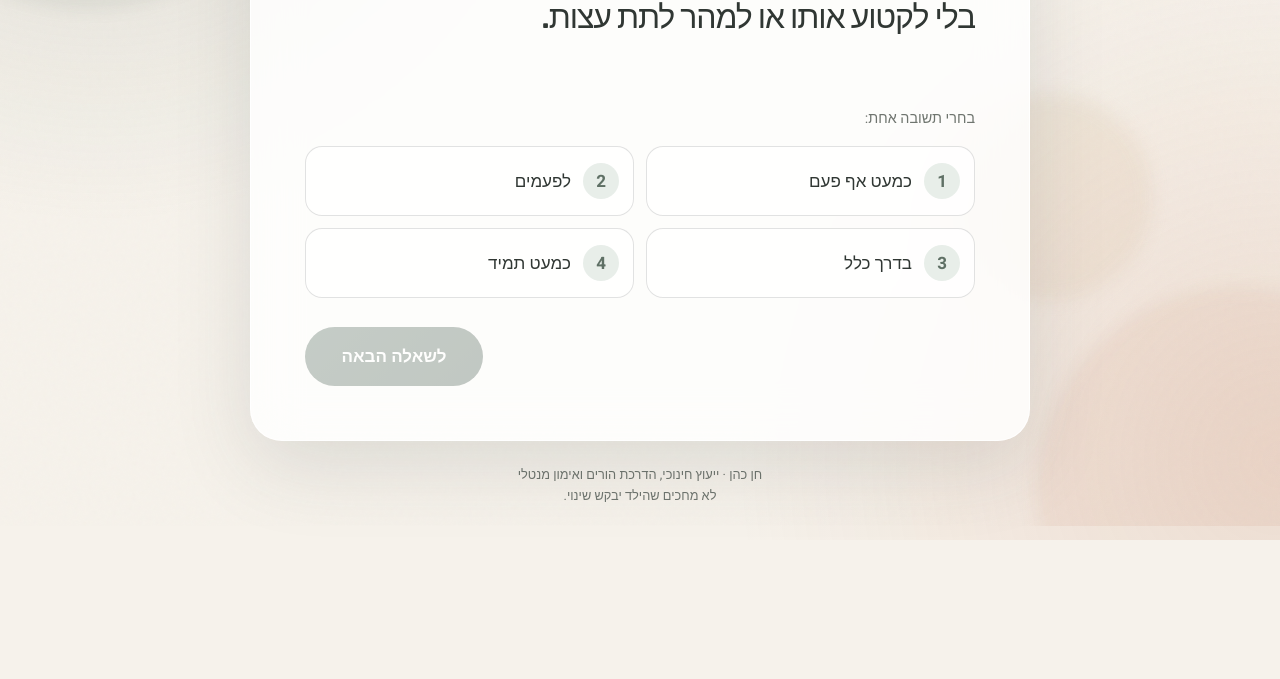
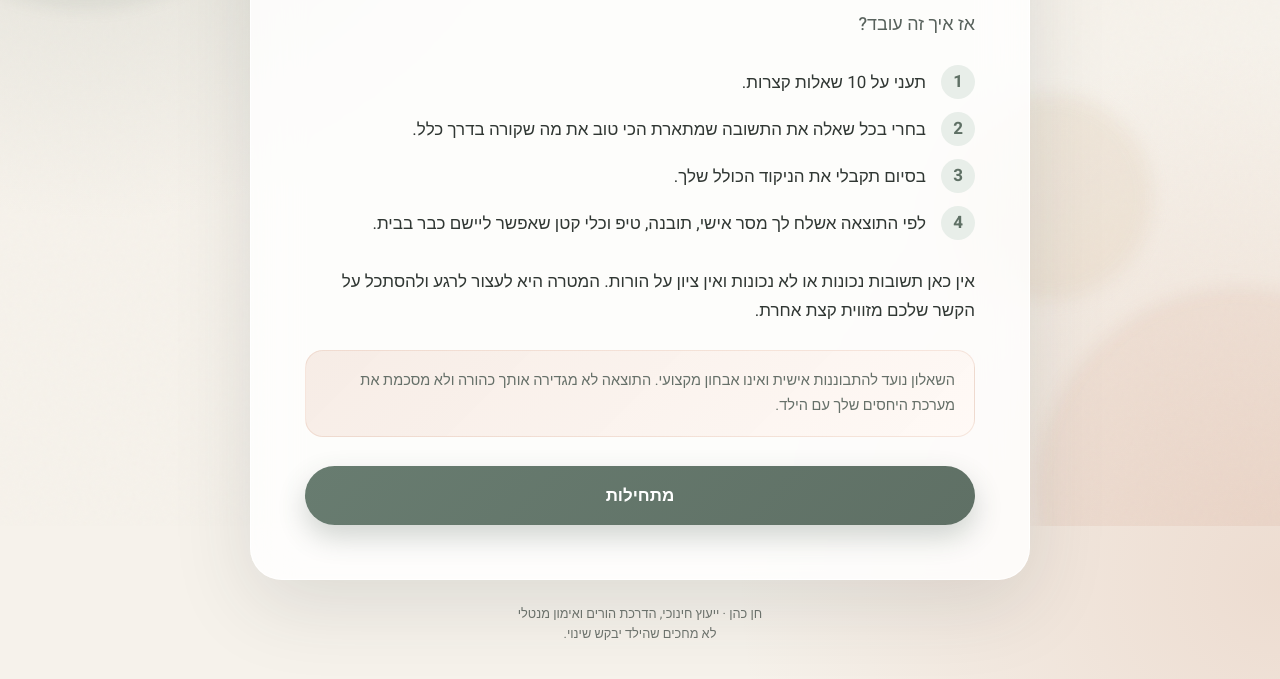
Before and after one commit to orcohen16-lang/chen-connection-webapp, a plain HTML site: page index.html in a window 1280 px wide. Shown: the part 274-953 px from the top of the page. Before the commit the page ends 814 px from the top, so only its background shows below. Drawn offline with Linux system fonts and the light colour scheme.

Commit message:
Restore quiz instructions and reset completed sessions

```diff
--- a/app.js
+++ b/app.js
@@ -46,12 +46,12 @@ const outcomes = [
 ];
 
 const config = window.CHEN_APP_CONFIG || {};
-const storageKey = "chen-connection-journey-v1";
+const storageKey = "chen-connection-journey-v2";
 const reducedMotion = window.matchMedia("(prefers-reduced-motion: reduce)").matches;
 
 let current = 0;
 let answers = Array(questions.length).fill(null);
-let activeScreen = "quiz";
+let activeScreen = "instructions";
 let toastTimer;
 let processingTimer;
 let questionTransitionTimer;
@@ -274,15 +274,12 @@ function restoreProgress() {
     if (!stored || !Array.isArray(stored.answers) || stored.answers.length !== questions.length) return false;
     answers = stored.answers.map((value) => (choices.some((choice) => choice.value === value) ? value : null));
     current = Math.min(Math.max(Number(stored.current) || 0, 0), questions.length - 1);
-    if (stored.activeScreen === "quiz") {
+    if (stored.activeScreen === "quiz" && !answers.every((value) => value !== null)) {
       renderQuestion();
       showScreen("quiz");
       return true;
     }
-    if (stored.activeScreen === "result" && answers.every((value) => value !== null)) {
-      showResult();
-      return true;
-    }
+    clearStoredProgress();
   } catch (_) {
     clearStoredProgress();
   }
@@ -365,6 +362,7 @@ class AmbientSoundscape {
 
 const soundscape = new AmbientSoundscape();
 
+document.getElementById("startQuiz").addEventListener("click", startQuiz);
 elements.backQuestion.addEventListener("click", previousQuestion);
 elements.nextQuestion.addEventListener("click", nextQuestion);
 document.getElementById("openWhatsApp").addEventListener("click", openWhatsApp);
@@ -380,4 +378,4 @@ window.addEventListener("pageshow", (event) => {
   if (event.persisted && activeScreen === "result") elements.toast.classList.remove("is-visible");
 });
 
-if (!restoreProgress()) renderQuestion();
+restoreProgress();
--- a/index.html
+++ b/index.html
@@ -37,7 +37,26 @@
         </button>
       </header>
 
-      <section class="screen quiz-screen is-active" id="quiz" data-screen="quiz" aria-labelledby="questionText">
+      <section class="screen is-active" id="instructions" data-screen="instructions" aria-labelledby="instructionsTitle">
+        <div class="screen-content instructions-content">
+          <p class="mini-tag">כמה דקות לעצמך ולקשר שלכם</p>
+          <h2 id="instructionsTitle">איזה כיף! ❤️</h2>
+          <p class="lead">אז איך זה עובד?</p>
+          <ol class="steps-list">
+            <li><span>1</span><p>תעני על 10 שאלות קצרות.</p></li>
+            <li><span>2</span><p>בחרי בכל שאלה את התשובה שמתארת הכי טוב את מה שקורה בדרך כלל.</p></li>
+            <li><span>3</span><p>בסיום תקבלי את הניקוד הכולל שלך.</p></li>
+            <li><span>4</span><p>לפי התוצאה אשלח לך מסר אישי, תובנה, טיפ וכלי קטן שאפשר ליישם כבר בבית.</p></li>
+          </ol>
+          <p>אין כאן תשובות נכונות או לא נכונות ואין ציון על הורות. המטרה היא לעצור לרגע ולהסתכל על הקשר שלכם מזווית קצת אחרת.</p>
+          <div class="soft-note compact">
+            <p>השאלון נועד להתבוננות אישית ואינו אבחון מקצועי. התוצאה לא מגדירה אותך כהורה ולא מסכמת את מערכת היחסים שלך עם הילד.</p>
+          </div>
+          <button class="primary-button start-button" id="startQuiz" type="button">מתחילות</button>
+        </div>
+      </section>
+
+      <section class="screen quiz-screen" id="quiz" data-screen="quiz" aria-labelledby="questionText" hidden>
         <div class="screen-content">
           <div class="question-meta">
             <p class="eyebrow">השאלון שלך</p>
--- a/styles.css
+++ b/styles.css
@@ -74,6 +74,16 @@ h1 { max-width: 100%; margin: 0 0 22px; overflow-wrap: break-word; font-size: cl
 h1 span { color: var(--clay); }
 h2 { margin: 0 0 18px; font-size: clamp(1.65rem, 5.4vw, 2.55rem); font-weight: 500; line-height: 1.3; }
 p { margin: 0 0 14px; }
+.lead { color: #58625c; font-size: 1.12rem; font-weight: 500; }
+.mini-tag { display: inline-flex; margin-bottom: 17px; padding: 6px 13px; border-radius: 999px; color: var(--sage); background: var(--soft-sage); font-size: 0.84rem; font-weight: 600; }
+.steps-list { display: grid; gap: 13px; margin: 24px 0 27px; padding: 0; list-style: none; }
+.steps-list li { display: grid; grid-template-columns: 37px 1fr; gap: 12px; align-items: start; }
+.steps-list li > span { display: grid; width: 34px; height: 34px; place-items: center; border-radius: 50%; color: var(--sage); background: var(--soft-sage); font-weight: 700; }
+.steps-list p { margin: 3px 0 0; }
+.soft-note { margin: 25px 0; padding: 17px 19px; border: 1px solid rgba(196, 122, 89, 0.16); border-radius: 18px; background: linear-gradient(135deg, rgba(246, 235, 228, 0.94), rgba(255, 249, 245, 0.92)); }
+.soft-note p { margin: 0; }
+.soft-note.compact { color: #667069; font-size: 0.91rem; }
+.start-button { width: 100%; margin-top: 4px; }
 
 .primary-button, .instagram-button, .text-button { border: 0; cursor: pointer; transition: transform 180ms ease, box-shadow 180ms ease, background 180ms ease, opacity 180ms ease; }
 .primary-button { min-height: 56px; padding: 15px 26px; border-radius: 999px; color: white; background: linear-gradient(135deg, #687c70, var(--sage)); box-shadow: 0 12px 28px rgba(63, 82, 70, 0.24); font-weight: 700; }
```
Also changed, not shown: 1 other file.
